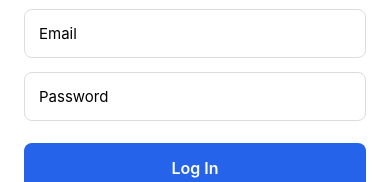
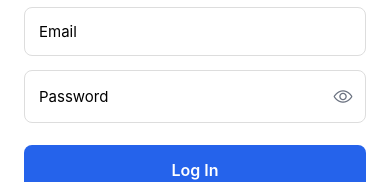
Before and after one commit to yvesmugisha901/ReportFlow-mobile, a React Native app: screen /Login in a window 390 px wide. Shown: the part 361-543 px from the top of the page. Built offline with nearby package versions, Linux system fonts and the light colour scheme.

Commit message:
added a toggle of hiding password

```diff
--- a/src/screens/auth/LoginScreen.js
+++ b/src/screens/auth/LoginScreen.js
@@ -10,12 +10,14 @@ import {
   KeyboardAvoidingView,
   Platform,
 } from "react-native";
+import { Ionicons } from "@expo/vector-icons";
 import { useAuth } from "../../context/AuthContext";
 
 export default function LoginScreen() {
   const { login } = useAuth();
   const [email, setEmail] = useState("");
   const [password, setPassword] = useState("");
+  const [showPassword, setShowPassword] = useState(false);
   const [submitting, setSubmitting] = useState(false);
 
   async function handleLogin() {
@@ -53,13 +55,28 @@ export default function LoginScreen() {
         value={email}
         onChangeText={setEmail}
       />
-      <TextInput
-        style={styles.input}
-        placeholder="Password"
-        secureTextEntry
-        value={password}
-        onChangeText={setPassword}
-      />
+
+      <View style={styles.passwordWrap}>
+        <TextInput
+          style={styles.passwordInput}
+          placeholder="Password"
+          secureTextEntry={!showPassword}
+          autoCapitalize="none"
+          value={password}
+          onChangeText={setPassword}
+        />
+        <TouchableOpacity
+          style={styles.eyeButton}
+          onPress={() => setShowPassword((prev) => !prev)}
+          hitSlop={{ top: 8, bottom: 8, left: 8, right: 8 }}
+        >
+          <Ionicons
+            name={showPassword ? "eye-off-outline" : "eye-outline"}
+            size={20}
+            color="#6B7280"
+          />
+        </TouchableOpacity>
+      </View>
 
       <TouchableOpacity
         style={styles.button}
@@ -88,6 +105,23 @@ const styles = StyleSheet.create({
     marginBottom: 14,
     fontSize: 15,
   },
+  passwordWrap: {
+    flexDirection: "row",
+    alignItems: "center",
+    borderWidth: 1,
+    borderColor: "#ddd",
+    borderRadius: 8,
+    marginBottom: 14,
+  },
+  passwordInput: {
+    flex: 1,
+    padding: 14,
+    fontSize: 15,
+  },
+  eyeButton: {
+    paddingHorizontal: 12,
+    paddingVertical: 14,
+  },
   button: {
     backgroundColor: "#2563eb",
     borderRadius: 8,
```
